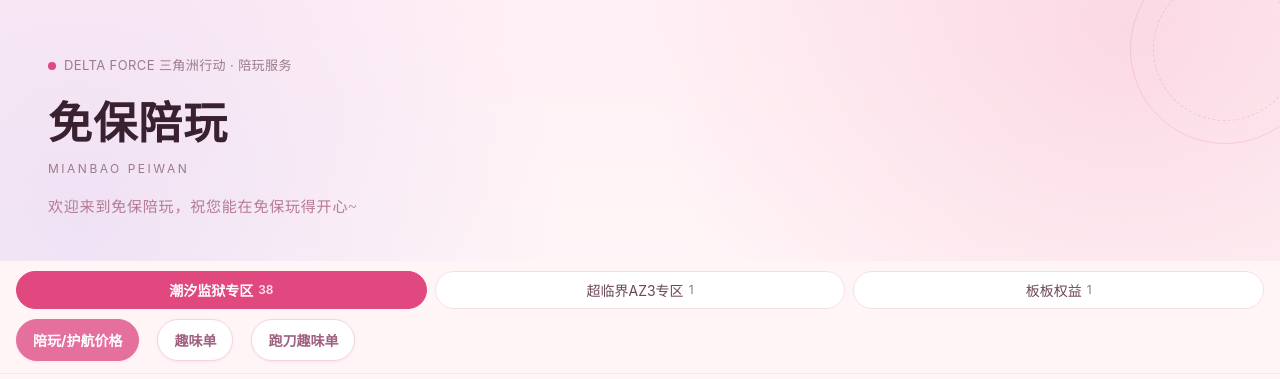
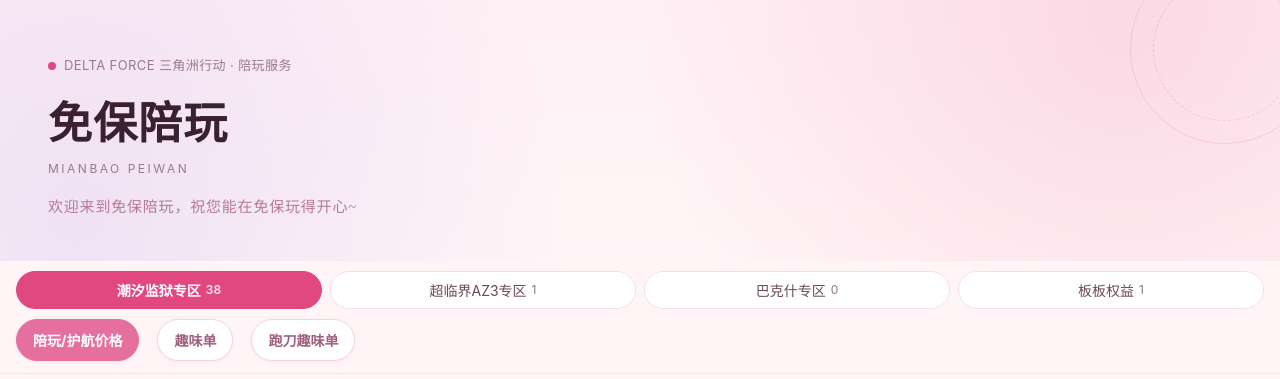
Before and after one commit to petda559/peiwans-price, a plain HTML site: page deploy/index.html in a window 1280 px wide. Shown: the top 379 px of the page. Drawn offline with Linux system fonts and the light colour scheme.

Commit message:
新增巴克什专区（配置同超临界AZ3：陪玩/护航价格+趣味单）；主分类tab手机端改2x2

```diff
--- a/deploy/index.html
+++ b/deploy/index.html
@@ -201,6 +201,8 @@ img{display:block}
 @media (max-width:719px){
   .sub-row{flex-wrap:nowrap;gap:0 6px;overflow:hidden}
   .sub-row .tab.sub{flex:1 1 0;min-width:0;margin-right:0;padding:9px 3px;font-size:12.5px;justify-content:center}
+  .tabs .row:not(.sub-row){flex-wrap:wrap;gap:8px 6px}
+  .tabs .row:not(.sub-row) .tab{flex:0 0 calc(50% - 4px);min-width:0}
 }
 /* ===== 桌面扩展 ===== */
 @media (min-width:720px){
@@ -329,6 +331,7 @@ var ITEMS = [
 var CATS = [
   {key:"jianshi", label:"潮汐监狱专区"},
   {key:"az3", label:"超临界AZ3专区"},
+  {key:"bakeshi", label:"巴克什专区"},
   {key:"rule", label:"板板权益"}
 ];
 var SUB_TABS = [
@@ -337,6 +340,10 @@ var SUB_TABS = [
   {key:"funrun", label:"跑刀趣味单"}
 ];
 var AZ3_TABS = [
+  {key:"price", label:"陪玩/护航价格"},
+  {key:"fun", label:"趣味单"}
+];
+var BAKESHI_TABS = [
   {key:"price", label:"陪玩/护航价格"},
   {key:"fun", label:"趣味单"}
 ];
@@ -353,7 +360,7 @@ function renderTabs(){
   CATS.forEach(function(c){
     var count = c.key === "jianshi"
       ? ITEMS.filter(function(it){return SUB_TABS.some(function(s){return s.key === it.cat;}) && !it.zone;}).length
-      : (c.key === "az3" ? ITEMS.filter(function(it){return it.zone === "az3";}).length
+      : ((c.key === "az3" || c.key === "bakeshi") ? ITEMS.filter(function(it){return it.zone === c.key;}).length
       : ITEMS.filter(function(it){return it.cat === c.key;}).length);
     var b = document.createElement("button");
     b.className = "tab" + (c.key === curCat ? " on" : "");
@@ -369,7 +376,7 @@ function renderSubTabs(){
   var row = document.getElementById("subRow");
   if(!row) return;
   row.innerHTML = "";
-  var tabs = curCat === "jianshi" ? SUB_TABS : (curCat === "az3" ? AZ3_TABS : null);
+  var tabs = curCat === "jianshi" ? SUB_TABS : (curCat === "az3" ? AZ3_TABS : (curCat === "bakeshi" ? BAKESHI_TABS : null));
   if(!tabs){ row.style.display = "none"; return; }
   row.style.display = "flex";
   tabs.forEach(function(s){
@@ -428,12 +435,13 @@ function renderGrid(){
   var push = function(list){ list.forEach(function(it){ curList.push(it); grid.appendChild(makeCard(it)); }); };
   if(curCat === "jianshi"){
     push(ITEMS.filter(function(it){ return it.cat === curSub && !it.zone; }));
-  }else if(curCat === "az3"){
-    push(ITEMS.filter(function(it){ return it.zone === "az3" && it.cat === curSub; }));
+  }else if(curCat === "az3" || curCat === "bakeshi"){
+    push(ITEMS.filter(function(it){ return it.zone === curCat && it.cat === curSub; }));
   }else{
     push(ITEMS.filter(function(it){ return it.cat === curCat; }));
   }
-  empty.innerHTML = curCat === "az3" ? "超临界AZ3专区：暂时没有海报，敬请期待" : "该分类下暂时没有海报";
+  empty.innerHTML = curCat === "az3" ? "超临界AZ3专区：暂时没有海报，敬请期待"
+    : (curCat === "bakeshi" ? "巴克什专区：暂时没有海报，敬请期待" : "该分类下暂时没有海报");
   empty.style.display = curList.length ? "none" : "block";
   regLazy(grid);
 }
```
Also changed, not shown: index.html (+13 -5 lines), 免保陪玩价格表.html (+13 -5 lines).
